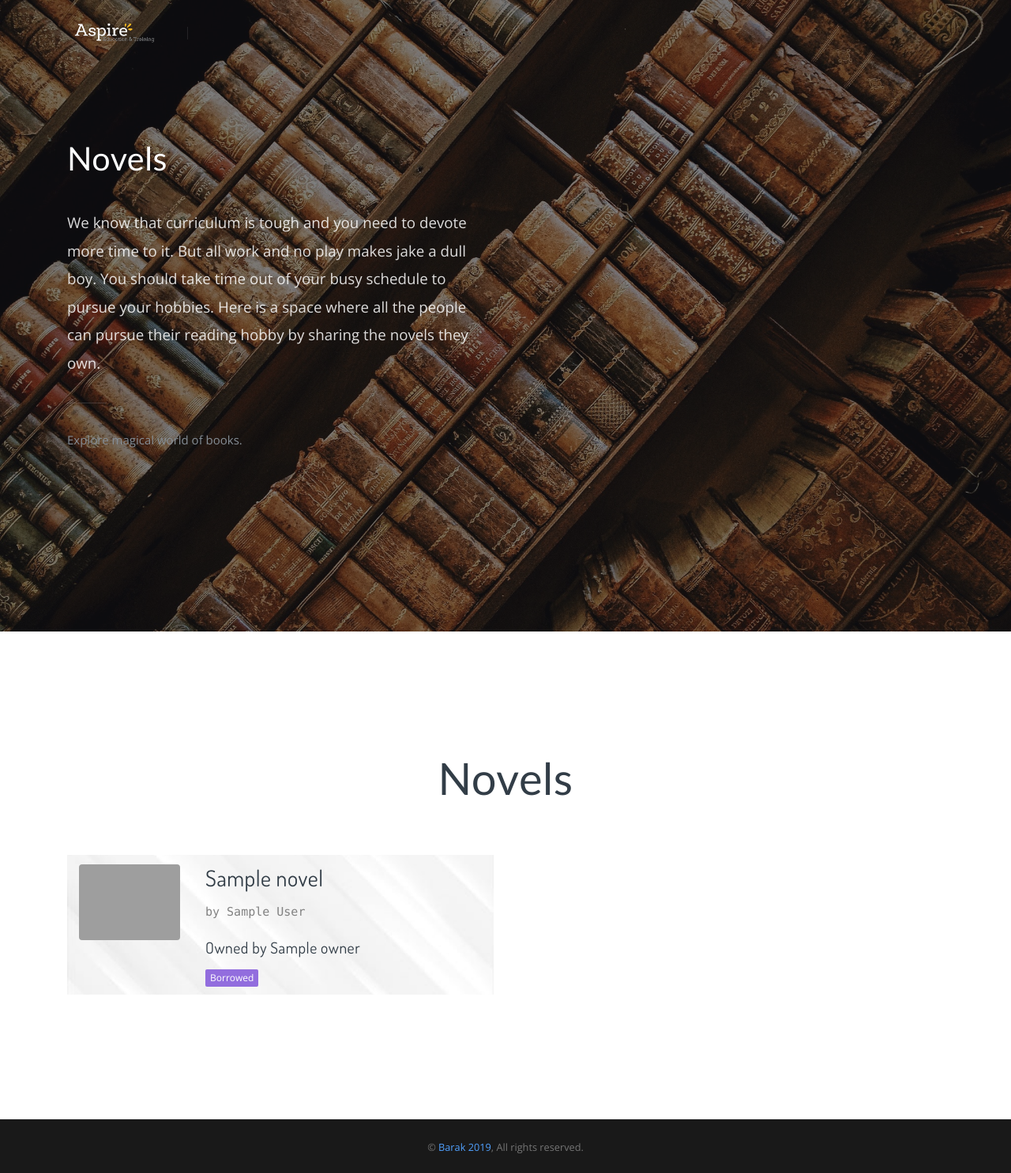
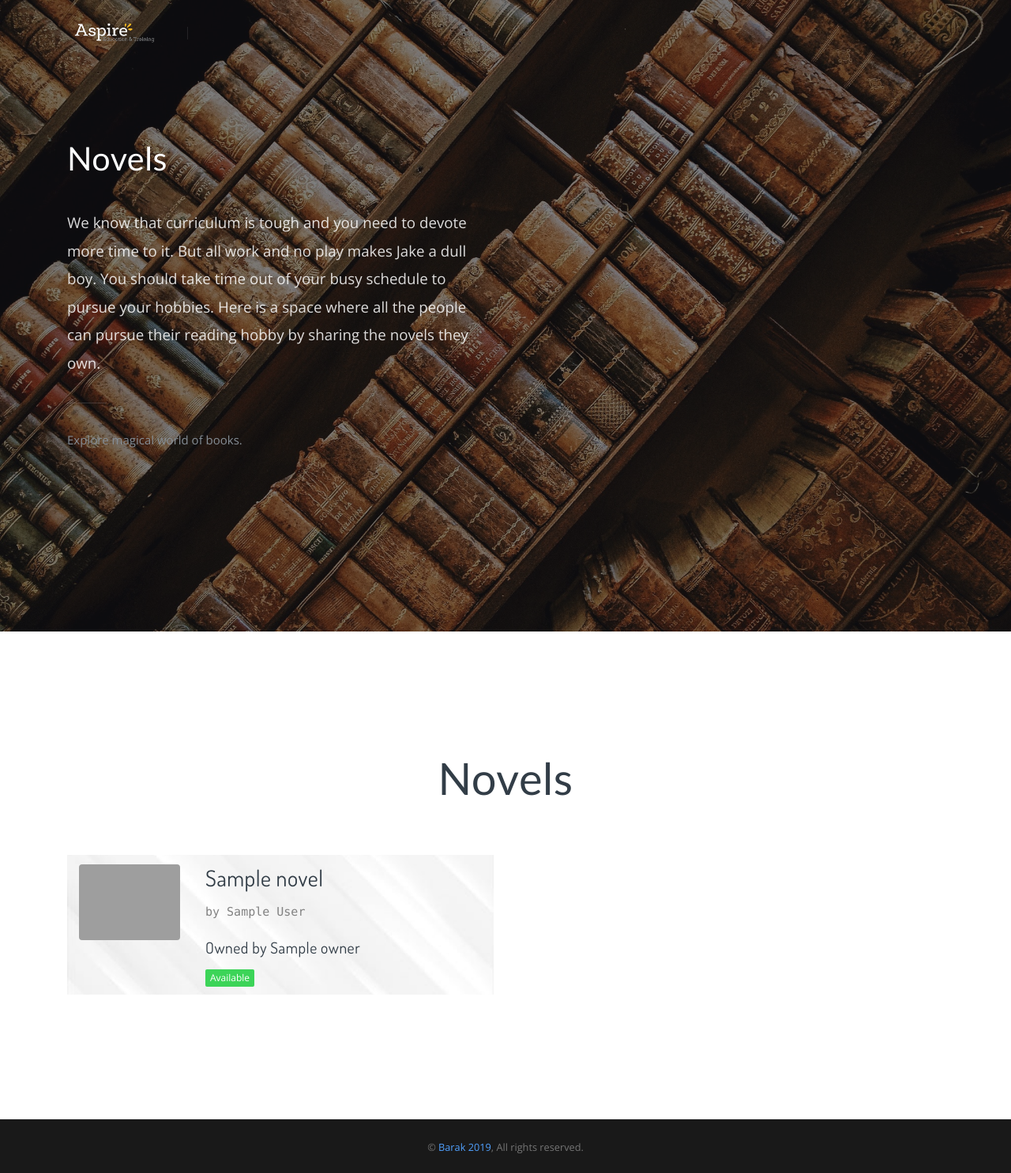
Before and after one commit to AvyChanna/barak-kriti, a Django app: template aspire/templates/bookshare/index.html in a window 1280 px wide. Shown: the whole page at 79% size. Run offline with Django 3.2, Linux system fonts and the light colour scheme; the template is opened without the code that fills it: most values are stand-ins (such as "Sample title", 1, 10 or a date in 2020); some libraries are stand-ins or nearby versions; grey boxes are pictures that could not be loaded.

```diff
--- a/aspire/home/models.py
+++ b/aspire/home/models.py
@@ -100,3 +100,4 @@ class Note(models.Model):
     title = models.CharField(max_length=300)
     user = models.ForeignKey(settings.AUTH_USER_MODEL, on_delete=models.CASCADE, blank=True)
     course = models.ForeignKey(Course, on_delete=models.CASCADE)
+    is_approved = models.BooleanField(default=False);
--- a/aspire/templates/bookshare/index.html
+++ b/aspire/templates/bookshare/index.html
@@ -50,7 +50,7 @@
             <div class="row">
                 <div class="col-md-6 mt-5">
                     <h1 class="fw-200 mb-6">Novels</h1>
-                    <p class="lead-2">We know that curriculum is tough and you need to devote more time to it. But all work and no play makes jake a dull boy. You should take time out of your busy schedule to pursue your hobbies. Here is a space where all the people can
+                    <p class="lead-2">We know that curriculum is tough and you need to devote more time to it. But all work and no play makes Jake a dull boy. You should take time out of your busy schedule to pursue your hobbies. Here is a space where all the people can
                         pursue their reading hobby by sharing the novels they own.</p>
                     <hr class="w-50px ml-0">
                     <a class="text-muted" href="#dc">Explore magical world of books.</a>
@@ -84,8 +84,8 @@
                                 <h3>{{i.title}}</h3>
                                 <p style="font-family:'Lucida Console', monospace">by {{i.author}}</p>
                                 <h5>Owned by {{i.owner}}</h5>
-                                <span class="badge badge-info">{%if i.isborrowed%}Not
-                                        {%else%}Borrowed{%endif%}</span>
+                                <span class="badge badge-success">{%if i.isborrowed%}Not
+                                        {%else%}Available{%endif%}</span>
                             </div>
                         </div>
                     </div>
```
Also changed, not shown: aspire/home/views.py (+4 -6 lines), aspire/templates/course/index.html (+5 -7 lines), aspire/home/migrations/0007_note_is_approved.py (added).
